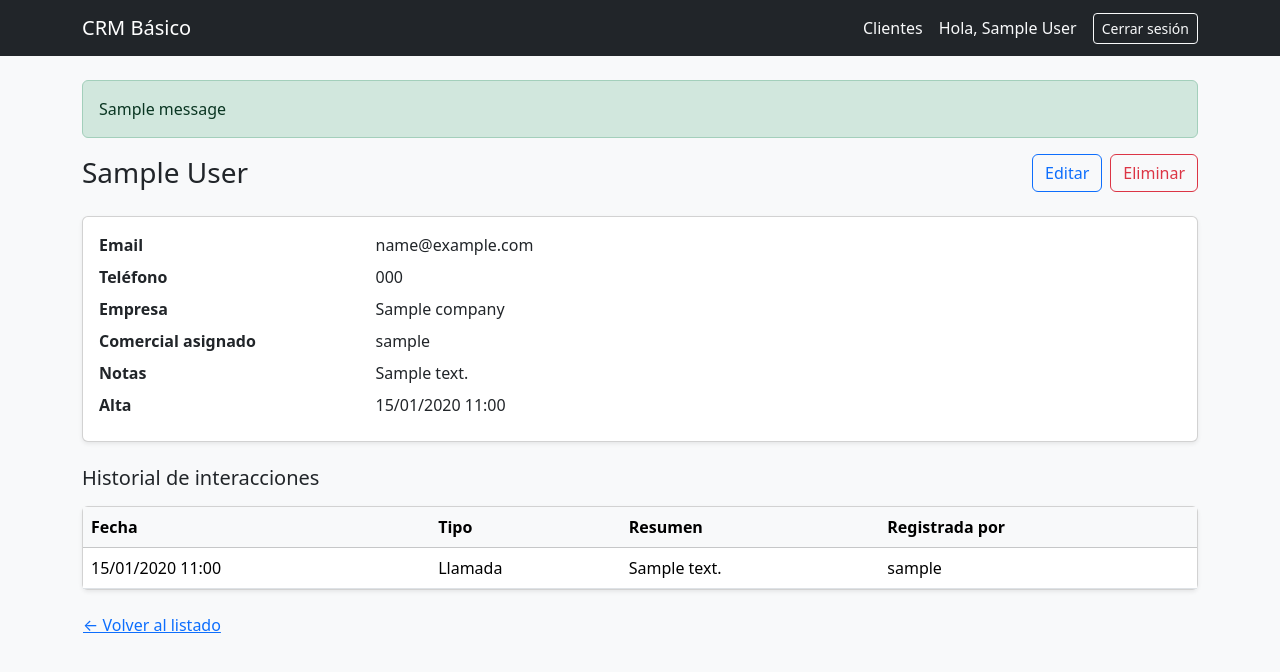
After one commit to luisbusta7/proyecto-crm-basico, a Django app: page /clients/1/ in a window 1280 px wide. The commit adds this page. Shown: the top 672 px of the page. Run offline with Django 5.2, Linux system fonts and the light colour scheme; a user stored in the database is signed in; tables that the repository leaves empty hold one stand-in row (values such as "Sample post"); one stand-in notice (Sample message) is shown.

Commit message:
Creado CRUD de clientes con vistas genéricas

```diff
--- a/crm/models.py
+++ b/crm/models.py
@@ -2,6 +2,7 @@ from django.db import models
 from django.conf import settings
 from django.utils import timezone
 from django.contrib.auth.models import AbstractUser
+from django.urls import reverse
 
 class User(AbstractUser):
     pass
@@ -53,6 +54,9 @@ class Client(models.Model):
     def __str__(self):
         return f"{self.first_name} {self.last_name}"
 
+    def get_absolute_url(self):
+        return reverse('crm:client_detail', kwargs={'pk': self.pk})
+
 
 class Interaction(models.Model):
     class Kind(models.TextChoices):
--- a/crm/urls.py
+++ b/crm/urls.py
@@ -1,9 +1,14 @@
 from django.urls import path
-from .views import HomeView
+from .views import HomeView, ClientListView, ClientDetailView, ClientCreateView, ClientUpdateView, ClientDeleteView
 
 
 app_name = 'crm'
 
 urlpatterns = [
     path('', HomeView.as_view(), name='home'),
+    path('clients/', ClientListView.as_view(), name='client_list'),
+    path('clients/new/', ClientCreateView.as_view(), name='client_create'),
+    path('clients/<int:pk>/', ClientDetailView.as_view(), name='client_detail'),
+    path('clients/<int:pk>/edit/', ClientUpdateView.as_view(), name='client_update'),
+    path('clients/<int:pk>/delete/', ClientDeleteView.as_view(), name='client_delete'),
 ]
--- a/crm/views.py
+++ b/crm/views.py
@@ -1,5 +1,9 @@
 from django.contrib.auth.mixins import LoginRequiredMixin
-from django.views.generic import TemplateView
+from django.contrib.messages.views import SuccessMessageMixin
+from django.urls import reverse_lazy
+from django.views.generic import TemplateView, ListView, DetailView, CreateView, UpdateView, DeleteView
+from .forms import ClientForm
+from .models import Client
 
 class HomeView(LoginRequiredMixin, TemplateView):
     template_name = 'crm/home.html'
@@ -8,3 +12,43 @@ class HomeView(LoginRequiredMixin, TemplateView):
         context = super().get_context_data(**kwargs)
         context['my_clients_count'] = self.request.user.clients.count()
         return context
+
+# CRUD de clientes
+
+class ClientListView(LoginRequiredMixin, ListView):
+    model = Client
+    paginate_by = 10
+    template_name = 'crm/client_list.html'
+
+    def get_queryset(self):
+        return Client.objects.select_related('company', 'sales_rep')
+
+
+class ClientDetailView(LoginRequiredMixin, DetailView):
+    model = Client
+
+    def get_context_data(self, **kwargs):
+        context = super().get_context_data(**kwargs)
+        context['interactions'] = self.object.interactions.select_related('user')
+        return context
+
+
+class ClientCreateView(LoginRequiredMixin, SuccessMessageMixin, CreateView):
+    model = Client
+    form_class = ClientForm
+    success_message = "Cliente «%(first_name)s %(last_name)s» creado correctamente."
+
+    def get_initial(self):
+        return {"sales_rep": self.request.user}
+
+
+class ClientUpdateView(LoginRequiredMixin, SuccessMessageMixin, UpdateView):
+    model = Client
+    form_class = ClientForm
+    success_message = "Cliente «%(first_name)s %(last_name)s» actualizado."
+
+
+class ClientDeleteView(LoginRequiredMixin, SuccessMessageMixin, DeleteView):
+    model = Client
+    success_url = reverse_lazy("crm:client_list")
+    success_message = "Cliente eliminado."
--- a/templates/base.html
+++ b/templates/base.html
@@ -13,6 +13,7 @@
 
             {% if user.is_authenticated %}
                 <div class="d-flex align-items-center gap-3">
+                    <a class="nav-link text-light" href="{% url 'crm:client_list' %}">Clientes</a>
                     <span class="text-light">Hola, {{ user.get_full_name|default:user.username }}</span>
                     <form method="post" action="{% url 'logout' %}">
                         {% csrf_token %}
@@ -24,6 +25,9 @@
     </nav>
 
     <main class="container">
+        {% for message in messages %}
+            <div class="alert alert-{{ message.tags }}">{{ message }}</div>
+        {% endfor %}
         {% block content %}{% endblock %}
     </main>
 </body>
--- /dev/null
+++ b/templates/crm/client_detail.html
@@ -0,0 +1,68 @@
+{% extends "base.html" %}
+
+{% block title %}{{ client }} · CRM Básico{% endblock %}
+
+{% block content %}
+<div class="d-flex justify-content-between align-items-center mb-4">
+    <h1 class="h3 mb-0">{{ client }}</h1>
+    <div class="d-flex gap-2">
+        <a href="{% url 'crm:client_update' client.pk %}" class="btn btn-outline-primary">Editar</a>
+        <a href="{% url 'crm:client_delete' client.pk %}" class="btn btn-outline-danger">Eliminar</a>
+    </div>
+</div>
+
+<div class="card shadow-sm mb-4">
+    <div class="card-body">
+        <dl class="row mb-0">
+            <dt class="col-sm-3">Email</dt>
+            <dd class="col-sm-9">{{ client.email }}</dd>
+
+            <dt class="col-sm-3">Teléfono</dt>
+            <dd class="col-sm-9">{{ client.phone|default:"—" }}</dd>
+
+            <dt class="col-sm-3">Empresa</dt>
+            <dd class="col-sm-9">{{ client.company|default:"—" }}</dd>
+
+            <dt class="col-sm-3">Comercial asignado</dt>
+            <dd class="col-sm-9">{{ client.sales_rep|default:"Sin asignar" }}</dd>
+
+            <dt class="col-sm-3">Notas</dt>
+            <dd class="col-sm-9">{{ client.notes|linebreaksbr|default:"—" }}</dd>
+
+            <dt class="col-sm-3">Alta</dt>
+            <dd class="col-sm-9">{{ client.created_at|date:"d/m/Y H:i" }}</dd>
+        </dl>
+    </div>
+</div>
+
+<h2 class="h5 mb-3">Historial de interacciones</h2>
+
+<div class="card shadow-sm">
+    <table class="table mb-0">
+        <thead class="table-light">
+            <tr>
+                <th>Fecha</th>
+                <th>Tipo</th>
+                <th>Resumen</th>
+                <th>Registrada por</th>
+            </tr>
+        </thead>
+        <tbody>
+            {% for interaction in interactions %}
+                <tr>
+                    <td>{{ interaction.date|date:"d/m/Y H:i" }}</td>
+                    <td>{{ interaction.get_kind_display }}</td>
+                    <td>{{ interaction.summary }}</td>
+                    <td>{{ interaction.user|default:"—" }}</td>
+                </tr>
+            {% empty %}
+                <tr>
+                    <td colspan="4" class="text-center text-muted py-4">Sin interacciones todavía.</td>
+                </tr>
+            {% endfor %}
+        </tbody>
+    </table>
+</div>
+
+<a href="{% url 'crm:client_list' %}" class="btn btn-link mt-3 px-0">← Volver al listado</a>
+{% endblock %}
```
Also changed, not shown: crm/forms.py (added, +19 -0 lines), templates/crm/client_confirm_delete.html (added, +31 -0 lines), templates/crm/client_form.html (added, +41 -0 lines), templates/crm/client_list.html (added, +59 -0 lines).
